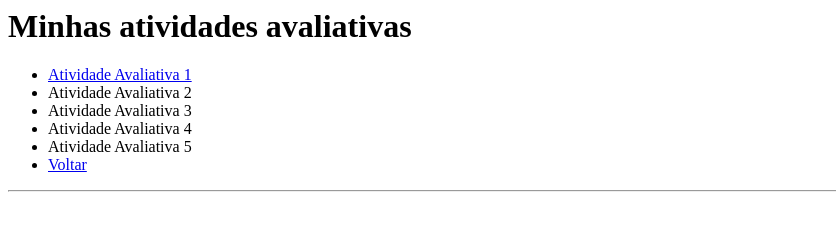
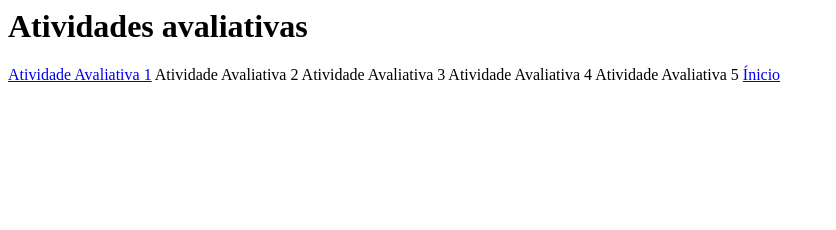
Before and after one commit to OthonIfnmg/pw11, a plain HTML site: page avaliacoes/index.html in a window 1280 px wide. Shown: the whole page, without its empty margins (0-836 px from the left). Drawn offline with Linux system fonts and the light colour scheme.

Commit message:
1 file modified

```diff
--- a/avaliacoes/index.html
+++ b/avaliacoes/index.html
@@ -1,17 +1,19 @@
 <html>
   <head>
     <meta charset="UTF-8">
+    <title>Atividades avaliativas</title>
   </head>
   <body>
-    <h1>Minhas atividades avaliativas</h1>
-    <ul>
-      <li><a href="atividade1/index.html"> Atividade Avaliativa 1</a></li>
-      <li>Atividade Avaliativa 2</li>
-      <li>Atividade Avaliativa 3</li>
-      <li>Atividade Avaliativa 4</li>
-      <li>Atividade Avaliativa 5</li>
-      <li><a href="/../index.html">Voltar</a></li>
-    </ul>
-    <hr>
+    <header>
+      <h1>Atividades avaliativas</h1>
+    </header>
+    <nav>
+      <a href="atividade1/index.html"> Atividade Avaliativa 1</a>
+      Atividade Avaliativa 2</li>
+      Atividade Avaliativa 3</li>
+      Atividade Avaliativa 4</li>
+      Atividade Avaliativa 5</li>
+      <a href="/../index.html">Ínicio</a>
+    </nav>
   </body>
 </html>
```
